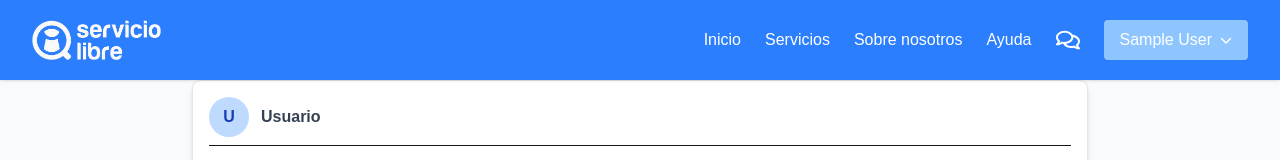
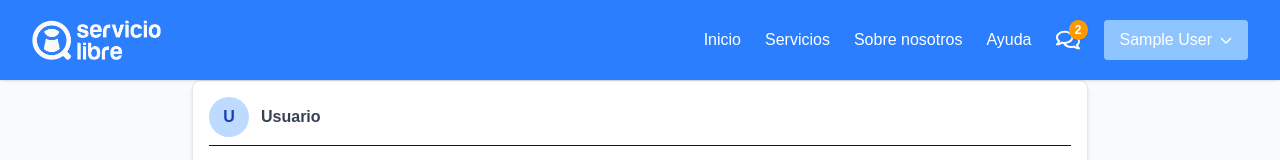
Before and after one commit to Servicios-Libre/frontend, a Next.js app: page /chat/1 in a window 1280 px wide. Shown: the top 160 px of the page. Built offline with nearby package versions, Linux system fonts and the light colour scheme; no server answers; sample sign-in values are in the browser's storage.

Commit message:
info: mejoras en el icono de chats

```diff
--- a/src/components/navbar/Navbar.tsx
+++ b/src/components/navbar/Navbar.tsx
@@ -6,7 +6,7 @@ import { FontAwesomeIcon } from '@fortawesome/react-fontawesome';
 import { faBars, faXmark } from '@fortawesome/free-solid-svg-icons';
 import { useAuth } from "@/context/AuthContext";
 import { UserDropdown, MobileUserSection } from "./UserSections";
-import { FaRegComments } from "react-icons/fa"; // o FaBell
+import { FaRegComments } from "react-icons/fa";
 
 export default function Navbar() {
     const [isOpen, setIsOpen] = useState(false);
@@ -17,6 +17,9 @@ export default function Navbar() {
     }
 
     const { user, logout } = auth;
+
+    // Simulación de mensajes sin leer (reemplaza por tu lógica real)
+    const unreadCount = 2; // <-- Cambia esto por tu estado real
 
     return (
         <>
@@ -41,11 +44,18 @@ export default function Navbar() {
                         <Link href="/servicios" className="text-white font-medium hover:underline-offset-0 ml-6">Servicios</Link>
                         <Link href="/sobre-nosotros" className="text-white font-medium hover:underline-offset-0 ml-6">Sobre nosotros</Link>
                         <Link href="/ayuda" className="text-white font-medium hover:underline-offset-0 ml-6">Ayuda</Link>
+                        {/* Icono de chat solo si está logueado */}
+                        {user && (
                             <Link href="/chat" className="relative ml-6 group">
                                 <FaRegComments className="text-2xl hover:text-amber-400 transition" />
-                            {/* Badge de notificaciones (opcional) */}
-                            {/* <span className="absolute -top-2 -right-2 bg-amber-500 text-xs rounded-full px-1.5 py-0.5 text-white font-bold">2</span> */}
+                                {/* Badge de notificaciones */}
+                                {unreadCount > 0 && (
+                                    <span className="absolute -top-2 -right-2 bg-amber-500 text-xs rounded-full px-1.5 py-0.5 text-white font-bold shadow">
+                                        {unreadCount}
+                                    </span>
+                                )}
                             </Link>
+                        )}
                         <UserDropdown user={user} logout={logout} />
                     </div>
                     {/* Botón Hamburguesa */}
@@ -70,11 +80,19 @@ export default function Navbar() {
                     <Link href="/servicios" className="block py-2 hover:underline" onClick={() => setIsOpen(!isOpen)}>Servicios</Link>
                     <Link href="/sobre-nosotros" className="block py-2 hover:underline" onClick={() => setIsOpen(!isOpen)}>Sobre nosotros</Link>
                     <Link href="/ayuda" className="block py-2 hover:underline" onClick={() => setIsOpen(!isOpen)}>Ayuda</Link>
+                    {/* Icono de chat solo si está logueado */}
+                    {user && (
                         <Link href="/chat" className="block py-2 hover:underline" onClick={() => setIsOpen(!isOpen)}>
-                        <span className="inline-flex items-center gap-2">
+                            <span className="inline-flex items-center gap-2 relative">
                                 <FaRegComments className="inline" /> Chats
+                                {unreadCount > 0 && (
+                                    <span className="absolute -top-2 -right-4 bg-amber-500 text-xs rounded-full px-1.5 py-0.5 text-white font-bold shadow">
+                                        {unreadCount}
+                                    </span>
+                                )}
                             </span>
                         </Link>
+                    )}
                 </div>
                 <hr className="mb-6 border-gray-200 sm:mx-auto" />
                 <MobileUserSection user={user} logout={logout} setIsOpen={setIsOpen} />
```
Lines whose indentation alone changed are shown as unchanged.
